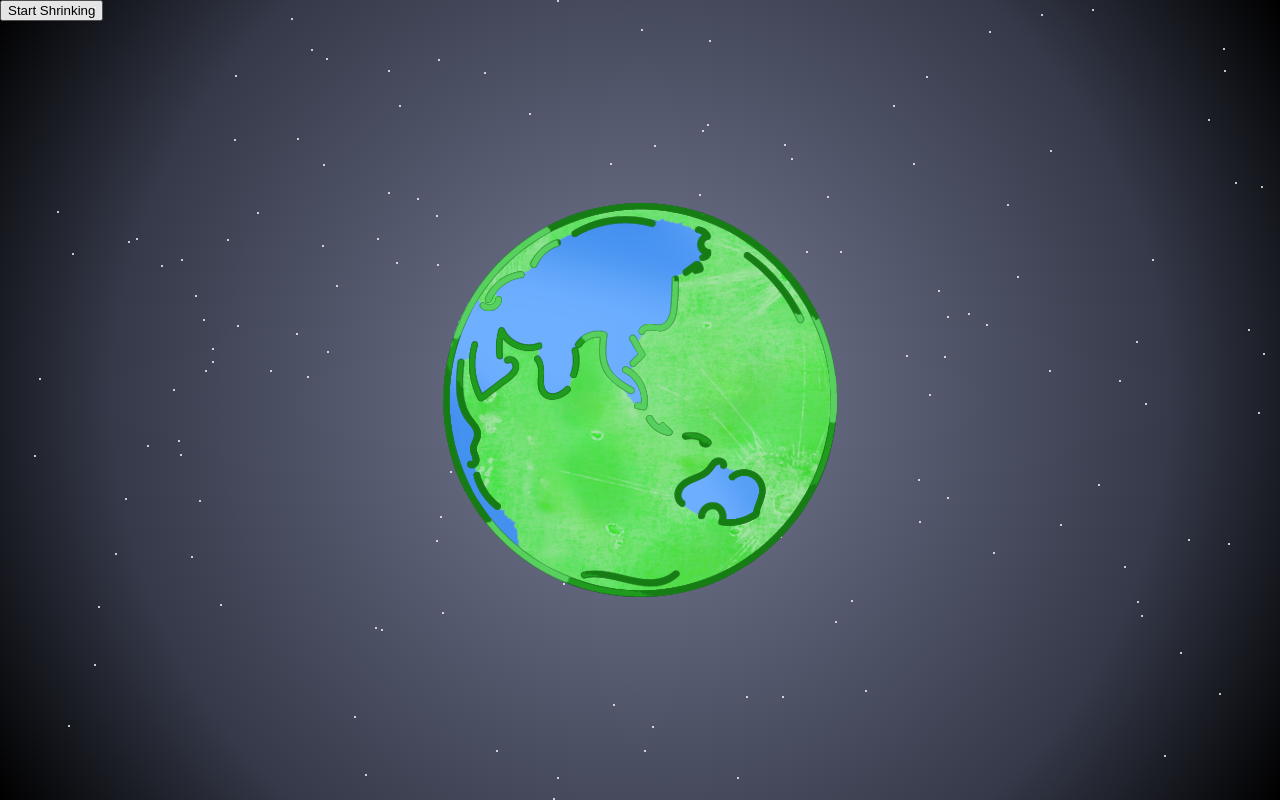
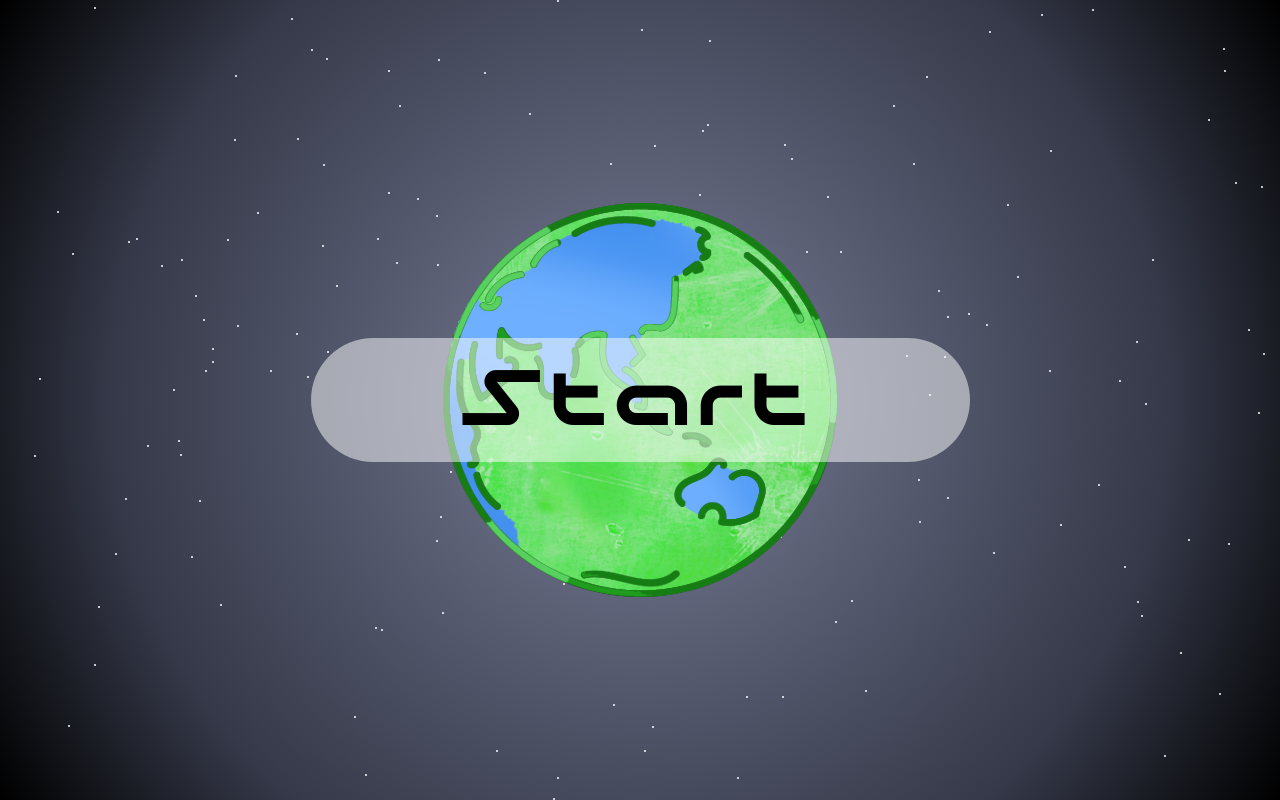
Before and after one commit to elin036/elin036.github.io, a plain HTML site: page index.html in a window 1280 px wide. Drawn offline with Linux system fonts and the light colour scheme.

Commit message:
made start screen

```diff
--- a/index.html
+++ b/index.html
@@ -16,7 +16,7 @@
   </section>
 
   <img src="images/earth.png" id="earth-image" alt="Earth">
-  <button id="start-btn">Start Shrinking</button>
+  <button id="start-btn">Start</button>
 
 
  <script src="script.js"></script>
--- a/script.js
+++ b/script.js
@@ -19,6 +19,7 @@ for (let i = 0; i < 150; i++) {
 }
 
 document.getElementById('start-btn').addEventListener('click', function(event) {
+  document.getElementById('start-btn').style.display = 'none';
   event.stopPropagation();
   document.getElementById('earth-image').classList.add('shrinking');
   const hiddenElement = document.getElementById('hidden');
@@ -87,7 +88,6 @@ function positionMoon(angle) {
 }
 
 positionMoon(angle);
-// Resize event listener to reload the page
 window.addEventListener('resize', () => {
   window.location.reload();
 });
--- a/style.css
+++ b/style.css
@@ -5,12 +5,22 @@ html {
   overflow: hidden;
 }
 
+@font-face {
+  font-family: 'CustomFont';
+  src: url('/images/moonhouse.ttf') format('truetype'),
+  url('/images/moonhouse.woff') format('truetype');
+  font-weight: normal;
+  font-style: normal;
+}
+
+
 body {
   display: flex;
   justify-content: center;
   align-items: center;
   height: 100vh;
   margin: 0;
+  font-family: 'CustomFont', sans-serif;
   background: radial-gradient(circle, #6f748c 10%, #353949 70%, #000000 100%);
 }
 
@@ -23,9 +33,15 @@ body {
 }
 
 #start-btn {
+  font-family: 'CustomFont', sans-serif;
   position: absolute;
-  top: 0;
-  left: 0;
+  border-radius: 70px;
+  padding: 10px 150px;
+  border-color: transparent;
+  background-color: rgb(255, 255, 255, 0.5);
+  font-size: 100px;
+  letter-spacing: 10px;
+  z-index: 10;
 }
 
 #earth {
```
Also changed, not shown: images/1001fonts-moonhouse-eula.txt (added), images/moonhouse.ttf (added), images/moonhouse.woff (added).
